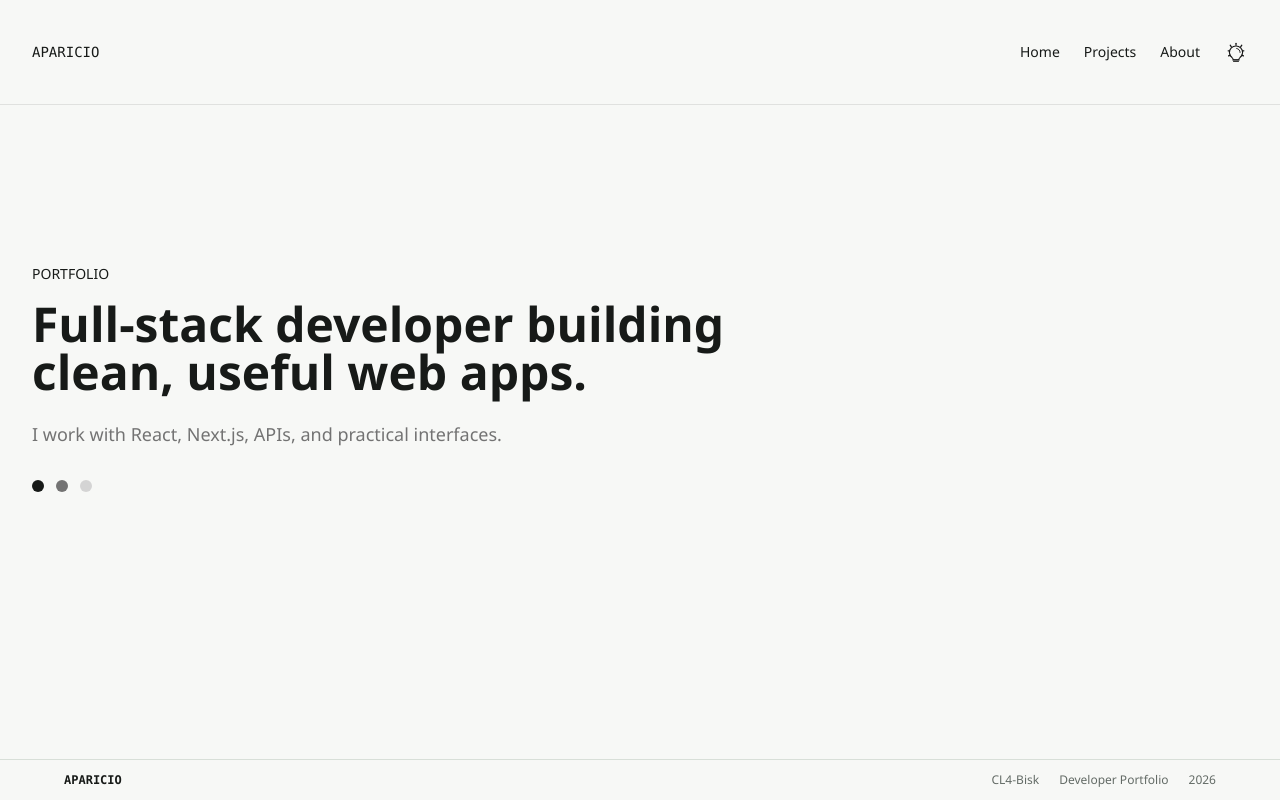
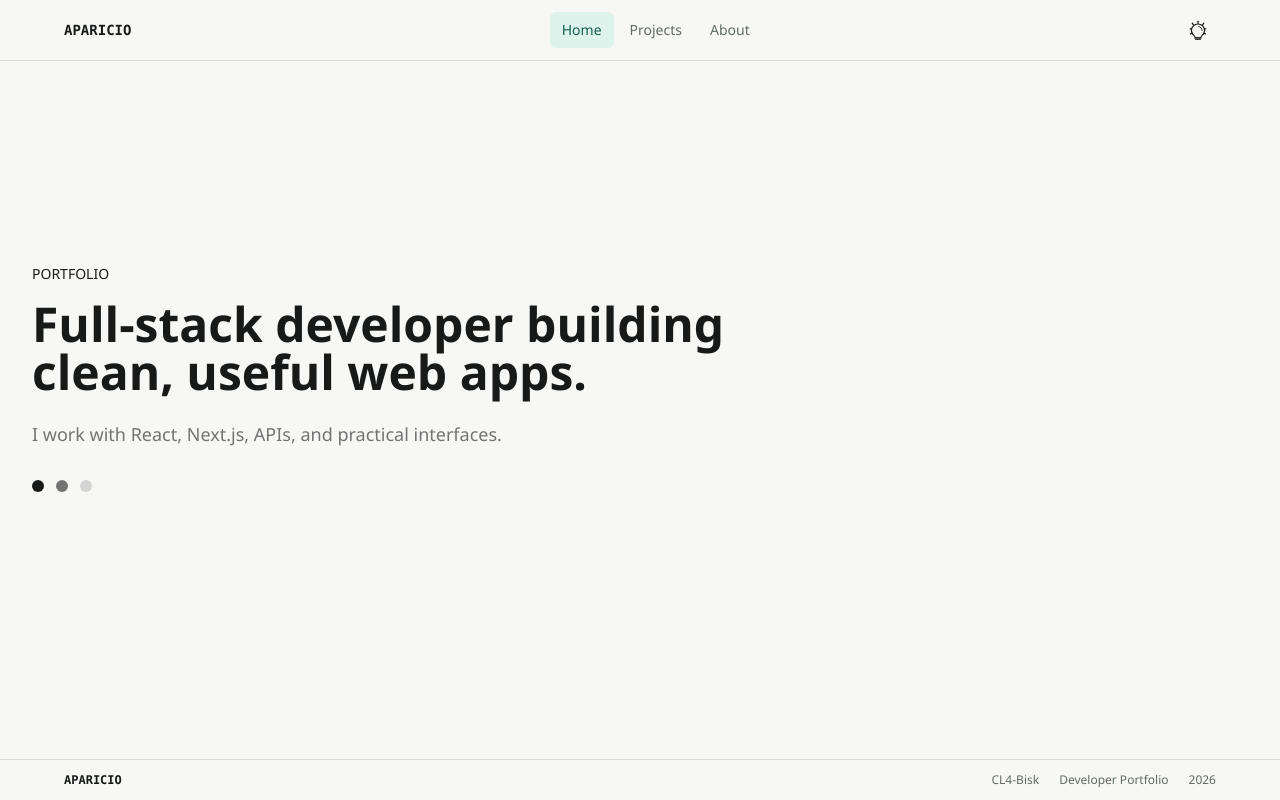
Before and after one commit to CL4-Bisk/PORTFOLIO, a Next.js app: page / in a window 1280 px wide. Shown: the top 800 px of the page. Built offline with nearby package versions, Linux system fonts and the light colour scheme; no server answers.

Commit message:
Update Header.tsx

```diff
--- a/src/components/header/Header.tsx
+++ b/src/components/header/Header.tsx
@@ -3,6 +3,7 @@
 import { animate, createScope, stagger } from "animejs";
 import Link from "next/link";
 import Image from "next/image";
+import { usePathname } from "next/navigation";
 import { useEffect, useRef, useSyncExternalStore } from "react";
 
 type Theme = "light" | "dark";
@@ -10,6 +11,11 @@ type Theme = "light" | "dark";
 const THEME_STORAGE_KEY = "theme";
 const THEME_CHANGE_EVENT = "themechange";
 const basePath = process.env.NEXT_PUBLIC_BASE_PATH ?? "";
+const navLinks = [
+  { href: "/", label: "Home" },
+  { href: "/projects", label: "Projects" },
+  { href: "/about", label: "About" },
+];
 
 const getSavedTheme = (): Theme | null => {
   if (typeof window === "undefined") return null;
@@ -62,6 +68,7 @@ const saveTheme = (theme: Theme) => {
 export function Header() {
   const root = useRef<HTMLElement | null>(null);
   const scope = useRef<ReturnType<typeof createScope> | null>(null);
+  const pathname = usePathname();
   const theme = useSyncExternalStore(
     subscribeToTheme,
     getThemeSnapshot,
@@ -104,17 +111,48 @@ export function Header() {
   }, []);
 
   return (
-    <header ref={root} className="fixed top-0 left-0 z-50 w-full flex items-center justify-between border-b border-foreground/10 bg-background/95 px-4 py-6 backdrop-blur sm:px-8 sm:py-10">
-      <Link href="/" className="header-item font-mono text-sm opacity-0">APARICIO</Link>
-      <nav className="header-item flex items-center justify-center gap-3 text-sm opacity-0 sm:gap-6">
-        <Link href="/">Home</Link>
-        <Link href="/projects">Projects</Link>
-        <Link href="/about">About</Link>
+    <header
+      ref={root}
+      className="fixed top-0 left-0 z-50 w-full border-b border-line bg-background/95 px-4 py-3 backdrop-blur sm:px-6"
+    >
+      <div className="mx-auto flex w-full max-w-6xl flex-wrap items-center justify-between gap-x-4 gap-y-3">
+        <Link
+          href="/"
+          className="header-item font-mono text-sm font-semibold uppercase text-foreground opacity-0"
+        >
+          APARICIO
+        </Link>
+        <nav
+          aria-label="Primary navigation"
+          className="header-item order-3 flex w-full items-center justify-center gap-1 text-sm opacity-0 sm:order-none sm:w-auto"
+        >
+          {navLinks.map((link) => {
+            const isActive =
+              link.href === "/"
+                ? pathname === "/"
+                : pathname === link.href || pathname.startsWith(`${link.href}/`);
+
+            return (
+              <Link
+                key={link.href}
+                href={link.href}
+                aria-current={isActive ? "page" : undefined}
+                className={`rounded-md px-3 py-2 transition focus-visible:outline focus-visible:outline-2 focus-visible:outline-offset-2 focus-visible:outline-accent ${
+                  isActive
+                    ? "bg-accent-soft text-accent-strong"
+                    : "text-muted hover:bg-panel-muted hover:text-foreground"
+                }`}
+              >
+                {link.label}
+              </Link>
+            );
+          })}
+        </nav>
         <button
           type="button"
           onClick={toggleTheme}
           aria-label={theme === "dark" ? "Switch to light mode" : "Switch to dark mode"}
-          className="grid size-6 place-items-center"
+          className="header-item grid size-9 place-items-center rounded-md text-foreground opacity-0 transition hover:bg-panel-muted focus-visible:outline focus-visible:outline-2 focus-visible:outline-offset-2 focus-visible:outline-accent"
         >
           <Image
             src={`${basePath}${
@@ -128,7 +166,7 @@ export function Header() {
             className="h-5 w-5 dark:drop-shadow-[0_0_10px_rgba(250,204,21,0.75)]"
           />
         </button>
-      </nav>
+      </div>
     </header>
   );
 }
```
